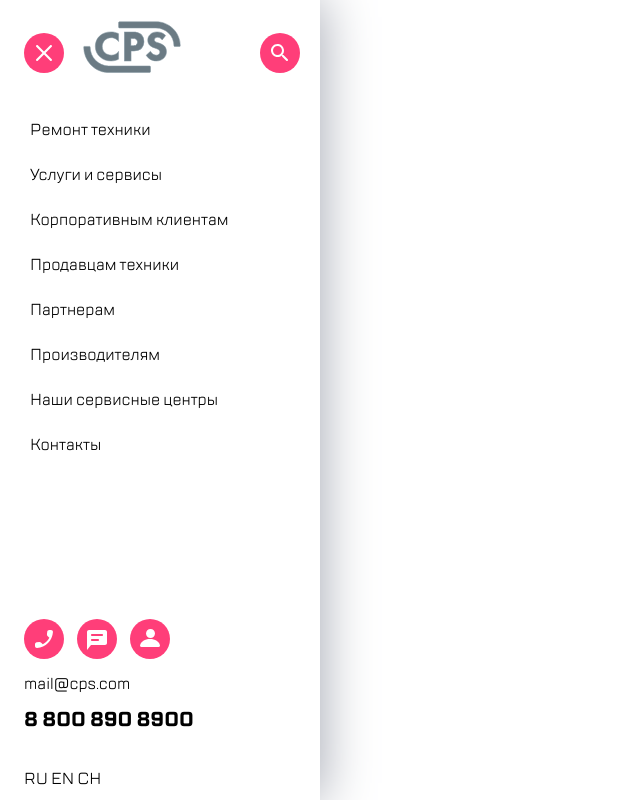
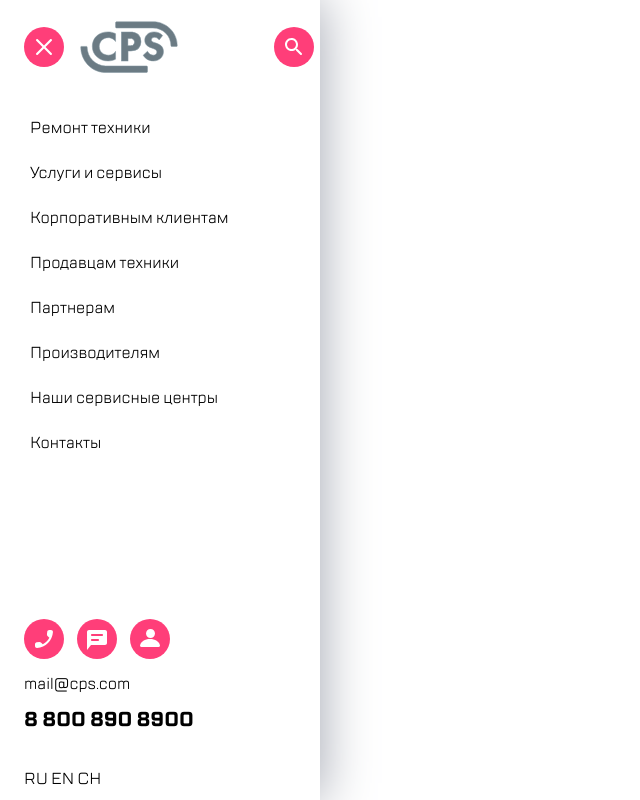
Before and after one commit to Anna-Sirenko2108/project-2, a plain HTML site: page index.html in a window 1280 px wide. Shown: the whole page, without its empty margins (0-640 px from the left). Drawn offline with Linux system fonts and the light colour scheme.

Commit message:
fixed wi

```diff
--- a/index.html
+++ b/index.html
@@ -10,8 +10,11 @@
     <section class="section__block">
       <div>
         <header class="header__block">
+          <div class="header__block__1">
           <button class="header__close"><img src="./assets/images/burger.svg" alt="Закрыть" /></button>
-          <button class="header__block__groop"><img src="./assets/images/Group.svg" alt="Логотип cps" /></button>
+          <button class="header__block__groop"><img src="./assets/images/Group.svg" alt="Логотип cps" />
+          </div>
+          </button>
           <button class="header__search"><img src="./assets/images/search.svg" alt="Поиск" /></button>
         </header>
         <main>
--- a/style.css
+++ b/style.css
@@ -11,7 +11,8 @@
 }
 
 body {
-  width: 320px;
+  min-width: 320px;
+  width: 100vw;
   margin: 0;
   font-family: "TTLakes";
   font-weight: normal;
@@ -159,5 +160,20 @@ body {
 }
 
 .header__block {
+  display: flex;
+  justify-content: space-between;
+  align-items: center;
   margin-top: 20px;
 }
+
+.header__block__1 {
+  display: flex;
+  justify-content: space-between;
+  align-items: center;
+}
+
+@media (min-width: 768px) {
+  body {
+    max-width: 320px;
+  }
+}
```
